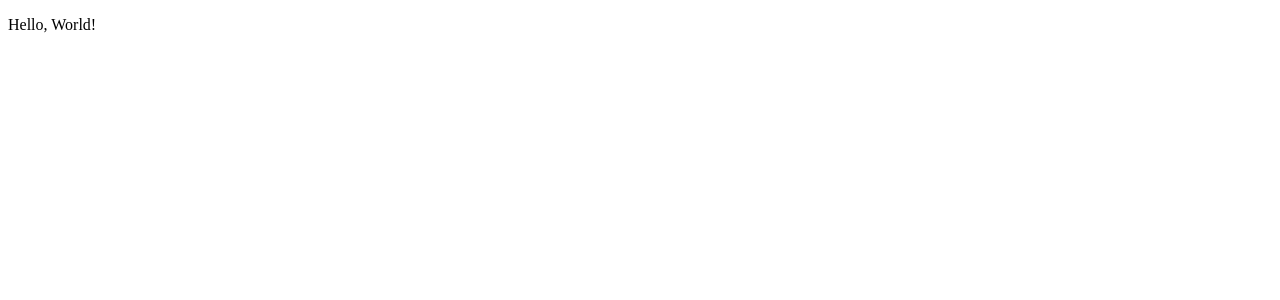
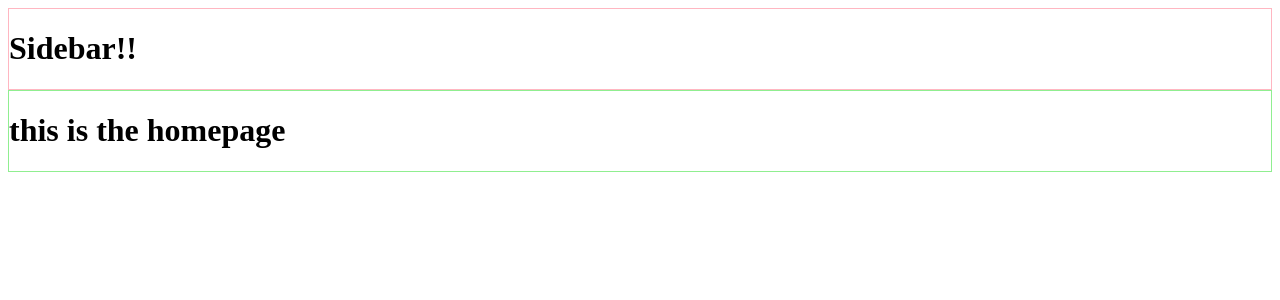
Before and after one commit to eglau/jasbutts, a React app: page / in a window 1280 px wide. Shown: the top 300 px of the page. Built offline with nearby package versions, Linux system fonts and the light colour scheme; the HTML template or start-up script is replaced by a standard one.

Commit message:
Added basic layout components; dev configuration

```diff
--- a/index.js
+++ b/index.js
@@ -2,11 +2,6 @@ const express = require('express');
 const app = express();
 
 const server = require('./dist/server');
-console.log(server);
-
-// app.get('*', (req, res) => {
-//   res.send('hello, world!');
-// });
 
 app.get('*', server.render());
 
--- a/src/App.jsx
+++ b/src/App.jsx
@@ -1,14 +1,17 @@
 import React from 'react';
-import { Switch, Route } from 'react-router';
+
+import Routes from './Routes.jsx';
+import Sidebar from 'Components/Sidebar.jsx';
 
 class App extends React.PureComponent {
   render() {
     return (
-      <Switch>
-        <Route exact={true} path="/" render={() => <p>Hello, World!</p>} />
-
-        <Route path="*" render={() => <p>404 not found</p>} />
-      </Switch>
+      <React.Fragment>
+        <Sidebar />
+        <div id="mainContent">
+          <Routes />
+        </div>
+      </React.Fragment>
     )
   }
 }
--- a/src/Client.jsx
+++ b/src/Client.jsx
@@ -2,6 +2,7 @@ import React from 'react';
 import { hydrate } from 'react-dom';
 import { BrowserRouter } from 'react-router-dom';
 
+import './style.scss';
 import App from './App.jsx';
 
 const app = (
--- /dev/null
+++ b/src/Routes.jsx
@@ -0,0 +1,18 @@
+import React from 'react';
+import { Switch, Route } from 'react-router';
+
+import Homepage from 'Pages/Homepage.jsx';
+
+class Routes extends React.Component {
+  render() {
+    return (
+      <Switch>
+        <Route exact={true} path="/" component={Homepage} />
+
+        <Route path="*" render={() => <p>404 not found</p>} />
+      </Switch>
+    )
+  }
+}
+
+export default Routes;
--- /dev/null
+++ b/src/components/Sidebar.jsx
@@ -0,0 +1,13 @@
+import React from 'react';
+
+class Sidebar extends React.Component {
+  render() {
+    return (
+      <div id="Sidebar">
+        <h1>Sidebar!!</h1>
+      </div>
+    );
+  }
+}
+
+export default Sidebar;
--- /dev/null
+++ b/src/components/Sidebar.scss
@@ -0,0 +1,3 @@
+#Sidebar {
+  border: 1px solid lightpink;
+}
--- /dev/null
+++ b/src/pages/Homepage.jsx
@@ -0,0 +1,11 @@
+import React from 'react';
+
+class Homepage extends React.PureComponent {
+  render() {
+    return (
+      <h1>this is the homepage</h1>
+    );
+  }
+}
+
+export default Homepage;
--- /dev/null
+++ b/src/style.scss
@@ -0,0 +1,5 @@
+@import './components/Sidebar.scss';
+
+#mainContent {
+  border: 1px solid lightgreen;
+}
```
Also changed, not shown: package.json (+6 -1 lines), 2 other files (tests, documents, lock files or other folders).
